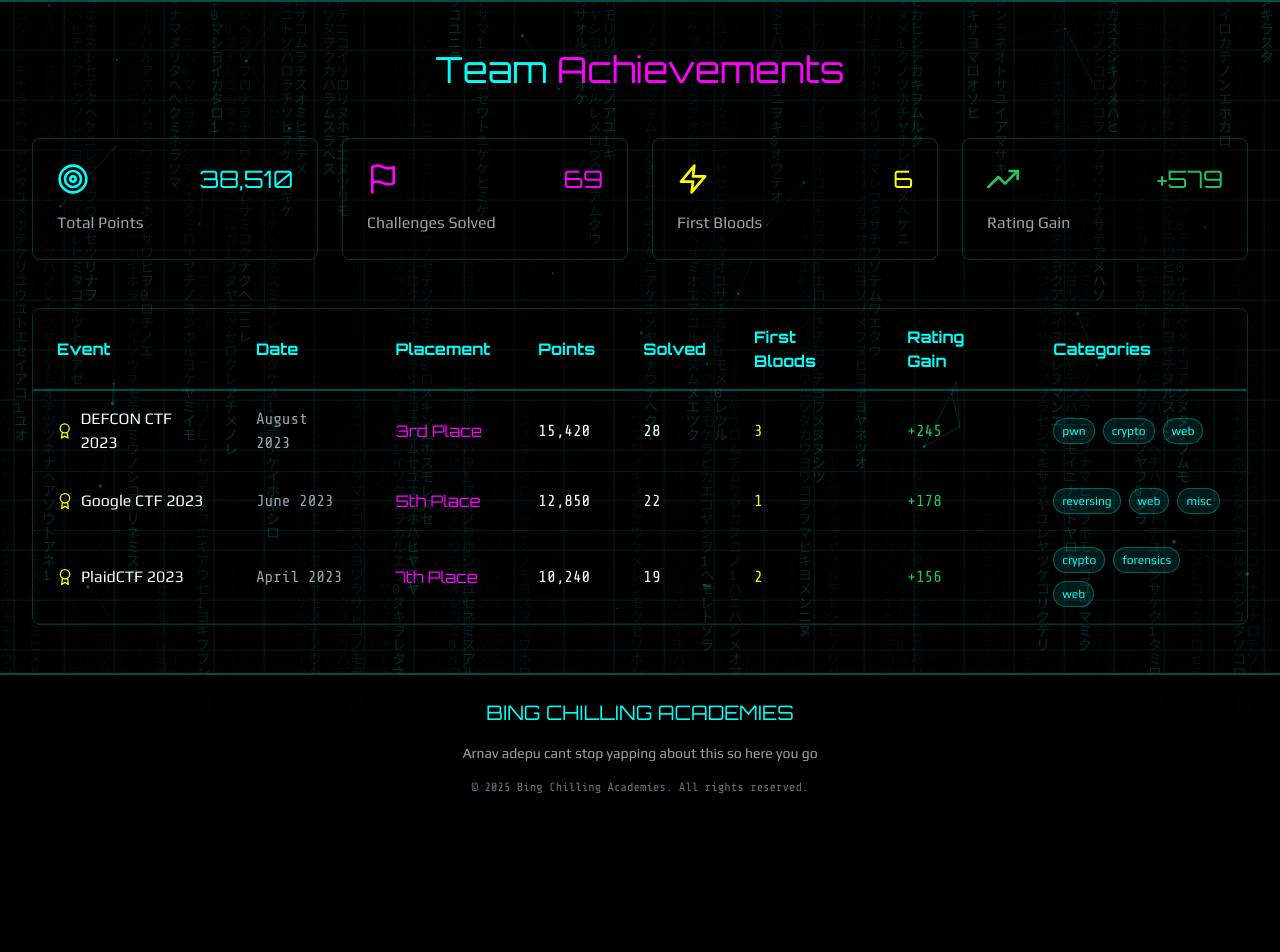
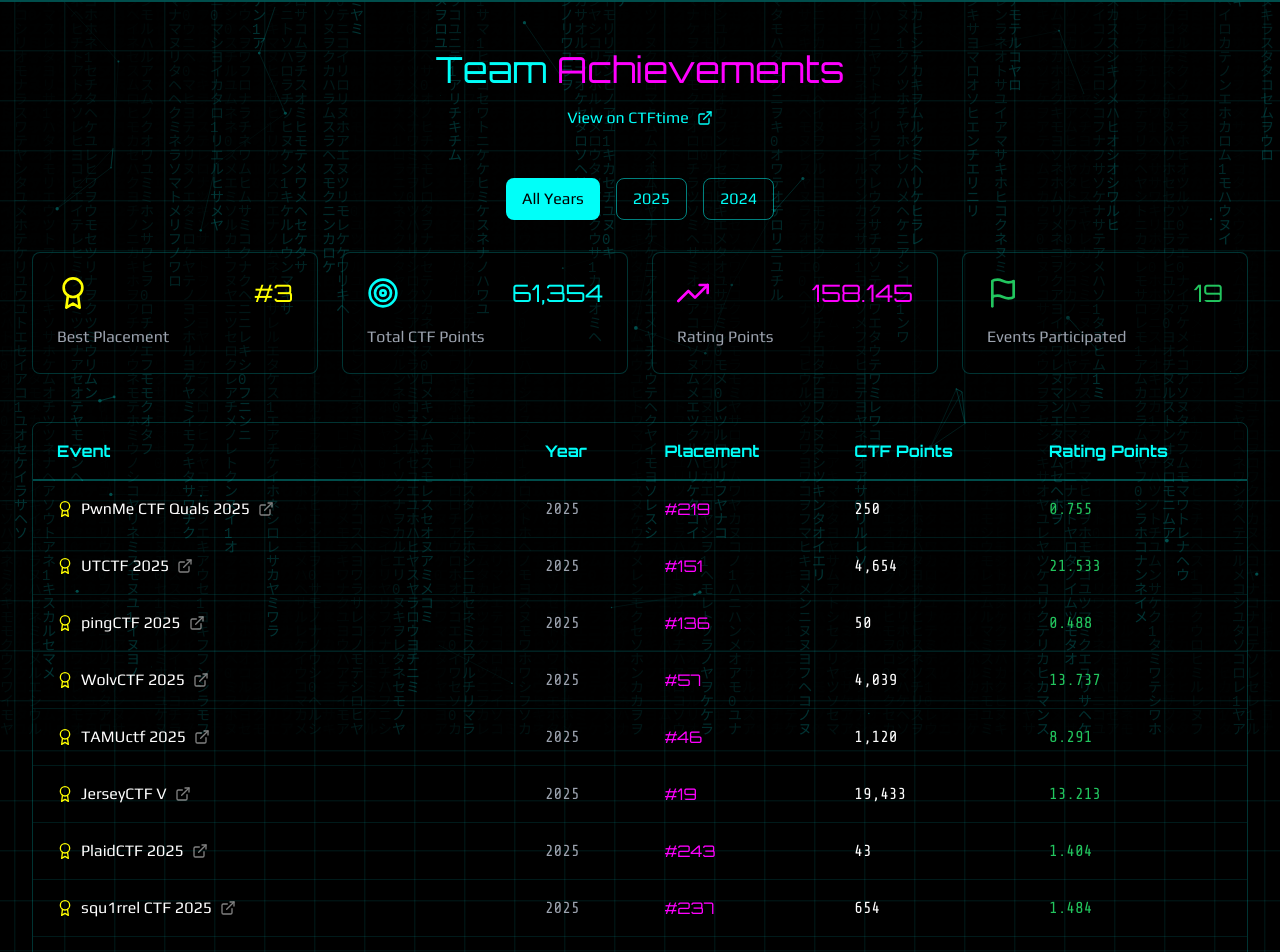
Before and after one commit to colding10/bing-chilling-academies-website-new, a Next.js app: page /achievements in a window 1280 px wide. Shown: the part 64-1016 px from the top of the page. Before the commit the page ends 883 px from the top, so only its background shows below. Built offline with nearby package versions, Linux system fonts and the light colour scheme.

Commit message:
orz achievements

```diff
--- a/app/achievements/page.tsx
+++ b/app/achievements/page.tsx
@@ -1,24 +1,20 @@
-'use client'
+"use client";
 
-import { motion } from 'framer-motion'
-import { FiTarget, FiFlag, FiZap, FiTrendingUp, FiAward } from 'react-icons/fi'
+import { motion } from "framer-motion";
+import {
+  FiTarget,
+  FiFlag,
+  FiAward,
+  FiTrendingUp,
+  FiExternalLink,
+} from "react-icons/fi";
+import { useState, useMemo } from "react";
 
 interface StatCardProps {
-  label: string
-  value: string
-  color: string
-  icon: React.ElementType
-}
-
-interface Achievement {
-  event: string
-  date: string
-  placement: string
-  points: number
-  solved: number
-  firstBloods: number
-  ratingGain: number
-  categories: string[]
+  label: string;
+  value: string;
+  color: string;
+  icon: React.ElementType;
 }
 
 const StatCard = ({ label, value, color, icon: Icon }: StatCardProps) => (
@@ -33,68 +29,255 @@ const StatCard = ({ label, value, color, icon: Icon }: StatCardProps) => (
     </div>
     <p className="text-gray-400 font-play">{label}</p>
   </motion.div>
-)
+);
+
+interface Achievement {
+  event: string;
+  placement: number;
+  ctfPoints: number;
+  ratingPoints: number;
+  year: number;
+  eventUrl: string;
+}
 
 const achievements: Achievement[] = [
+  // 2025
   {
-    event: "DEFCON CTF 2023",
-    date: "August 2023",
-    placement: "3rd Place",
-    points: 15420,
-    solved: 28,
-    firstBloods: 3,
-    ratingGain: 245,
-    categories: ["pwn", "crypto", "web"]
+    event: "Texas Security Awareness Week 2025",
+    placement: 3,
+    ctfPoints: 7835,
+    ratingPoints: 38.025,
+    year: 2025,
+    eventUrl: "https://ctftime.org/event/2736",
   },
   {
-    event: "Google CTF 2023",
-    date: "June 2023",
-    placement: "5th Place",
-    points: 12850,
-    solved: 22,
-    firstBloods: 1,
-    ratingGain: 178,
-    categories: ["reversing", "web", "misc"]
+    event: "squ1rrel CTF 2025",
+    placement: 237,
+    ctfPoints: 654,
+    ratingPoints: 1.484,
+    year: 2025,
+    eventUrl: "https://ctftime.org/event/2708",
   },
   {
-    event: "PlaidCTF 2023",
-    date: "April 2023",
-    placement: "7th Place",
-    points: 10240,
-    solved: 19,
-    firstBloods: 2,
-    ratingGain: 156,
-    categories: ["crypto", "forensics", "web"]
+    event: "PlaidCTF 2025",
+    placement: 243,
+    ctfPoints: 43,
+    ratingPoints: 1.404,
+    year: 2025,
+    eventUrl: "https://ctftime.org/event/2508",
   },
-]
+  {
+    event: "JerseyCTF V",
+    placement: 19,
+    ctfPoints: 19433,
+    ratingPoints: 13.213,
+    year: 2025,
+    eventUrl: "https://ctftime.org/event/2667",
+  },
+  {
+    event: "TAMUctf 2025",
+    placement: 46,
+    ctfPoints: 1120,
+    ratingPoints: 8.291,
+    year: 2025,
+    eventUrl: "https://ctftime.org/event/2681",
+  },
+  {
+    event: "WolvCTF 2025",
+    placement: 57,
+    ctfPoints: 4039,
+    ratingPoints: 13.737,
+    year: 2025,
+    eventUrl: "https://ctftime.org/event/2579",
+  },
+  {
+    event: "pingCTF 2025",
+    placement: 136,
+    ctfPoints: 50,
+    ratingPoints: 0.488,
+    year: 2025,
+    eventUrl: "https://ctftime.org/event/2670",
+  },
+  {
+    event: "UTCTF 2025",
+    placement: 151,
+    ctfPoints: 4654,
+    ratingPoints: 21.533,
+    year: 2025,
+    eventUrl: "https://ctftime.org/event/2641",
+  },
+  {
+    event: "PwnMe CTF Quals 2025",
+    placement: 219,
+    ctfPoints: 250,
+    ratingPoints: 0.755,
+    year: 2025,
+    eventUrl: "https://ctftime.org/event/2658",
+  },
+  // 2024
+  {
+    event: "vsCTF 2024",
+    placement: 86,
+    ctfPoints: 2509,
+    ratingPoints: 7.963,
+    year: 2024,
+    eventUrl: "https://ctftime.org/event/2248",
+  },
+  {
+    event: "BCACTF 5.0",
+    placement: 272,
+    ctfPoints: 510,
+    ratingPoints: 4.168,
+    year: 2024,
+    eventUrl: "https://ctftime.org/event/2274",
+  },
+  {
+    event: "BTCTF I",
+    placement: 98,
+    ctfPoints: 1740,
+    ratingPoints: 0,
+    year: 2024,
+    eventUrl: "https://ctftime.org/event/2340",
+  },
+  {
+    event: "UMDCTF 2024",
+    placement: 118,
+    ctfPoints: 1937,
+    ratingPoints: 6.772,
+    year: 2024,
+    eventUrl: "https://ctftime.org/event/2323",
+  },
+  {
+    event: "UMassCTF 2024",
+    placement: 207,
+    ctfPoints: 310,
+    ratingPoints: 1.607,
+    year: 2024,
+    eventUrl: "https://ctftime.org/event/2287",
+  },
+  {
+    event: "PlaidCTF 2024",
+    placement: 79,
+    ctfPoints: 151,
+    ratingPoints: 5.052,
+    year: 2024,
+    eventUrl: "https://ctftime.org/event/2245",
+  },
+  {
+    event: "SwampCTF 2024",
+    placement: 190,
+    ctfPoints: 200,
+    ratingPoints: 1.404,
+    year: 2024,
+    eventUrl: "https://ctftime.org/event/2138",
+  },
+  {
+    event: "AmateursCTF 2024",
+    placement: 59,
+    ctfPoints: 3376,
+    ratingPoints: 6.291,
+    year: 2024,
+    eventUrl: "https://ctftime.org/event/2226",
+  },
+  {
+    event: "UTCTF 2024",
+    placement: 52,
+    ctfPoints: 9697,
+    ratingPoints: 23.616,
+    year: 2024,
+    eventUrl: "https://ctftime.org/event/2302",
+  },
+  {
+    event: "JerseyCTF IV",
+    placement: 121,
+    ctfPoints: 2846,
+    ratingPoints: 2.342,
+    year: 2024,
+    eventUrl: "https://ctftime.org/event/2230",
+  },
+];
+
+type YearFilter = number | "all";
 
 export default function Achievements() {
-  const stats = [
-    {
-      label: "Total Points",
-      value: "38,510",
-      icon: FiTarget,
-      color: "text-custom-blue"
+  const [selectedYear, setSelectedYear] = useState<YearFilter>("all");
+  const [sortConfig, setSortConfig] = useState<{
+    key: keyof Achievement;
+    direction: "asc" | "desc";
+  }>({ key: "year", direction: "desc" });
+
+  // Define years array with proper typing
+  const years: YearFilter[] = ["all", 2025, 2024];
+
+  // Filter and sort achievements
+  const filteredAchievements = useMemo(() => {
+    let filtered = [...achievements];
+    if (selectedYear !== "all") {
+      filtered = filtered.filter((a) => a.year === selectedYear);
+    }
+
+    return filtered.sort((a, b) => {
+      if (sortConfig.direction === "asc") {
+        return a[sortConfig.key] > b[sortConfig.key] ? 1 : -1;
+      }
+      return a[sortConfig.key] < b[sortConfig.key] ? 1 : -1;
+    });
+  }, [selectedYear, sortConfig]);
+
+  // Calculate dynamic stats
+  const stats = useMemo(() => {
+    const yearStats = filteredAchievements.reduce(
+      (acc, curr) => {
+        return {
+          totalCtfPoints: acc.totalCtfPoints + curr.ctfPoints,
+          totalRatingPoints: acc.totalRatingPoints + curr.ratingPoints,
+          bestPlacement: Math.min(acc.bestPlacement, curr.placement),
+          eventCount: acc.eventCount + 1,
+        };
       },
       {
-      label: "Challenges Solved",
-      value: "69",
-      icon: FiFlag,
-      color: "text-custom-pink"
+        totalCtfPoints: 0,
+        totalRatingPoints: 0,
+        bestPlacement: Infinity,
+        eventCount: 0,
+      }
+    );
+
+    return [
+      {
+        label: "Best Placement",
+        value: `#${yearStats.bestPlacement}`,
+        icon: FiAward,
+        color: "text-custom-yellow",
       },
       {
-      label: "First Bloods",
-      value: "6",
-      icon: FiZap,
-      color: "text-custom-yellow"
+        label: "Total CTF Points",
+        value: yearStats.totalCtfPoints.toLocaleString(),
+        icon: FiTarget,
+        color: "text-custom-blue",
       },
       {
-      label: "Rating Gain",
-      value: "+579",
+        label: "Rating Points",
+        value: yearStats.totalRatingPoints.toFixed(3),
         icon: FiTrendingUp,
-      color: "text-green-500"
+        color: "text-custom-pink",
       },
-  ]
+      {
+        label: "Events Participated",
+        value: yearStats.eventCount.toString(),
+        icon: FiFlag,
+        color: "text-green-500",
+      },
+    ];
+  }, [filteredAchievements]);
+
+  const handleSort = (key: keyof Achievement) => {
+    setSortConfig((current) => ({
+      key,
+      direction:
+        current.key === key && current.direction === "desc" ? "asc" : "desc",
+    }));
+  };
 
   return (
     <div className="max-w-7xl mx-auto p-4">
@@ -103,11 +286,41 @@ export default function Achievements() {
         animate={{ opacity: 1, y: 0 }}
         transition={{ duration: 0.5 }}
       >
-        <h1 className="text-4xl font-orbitron text-center mb-12">
-          <span className="text-custom-blue">Team</span>{' '}
+        <div className="flex flex-col items-center mb-12">
+          <h1 className="text-4xl font-orbitron text-center mb-4">
+            <span className="text-custom-blue">Team</span>{" "}
             <span className="text-custom-pink">Achievements</span>
           </h1>
 
+          <a
+            href="https://ctftime.org/team/283028"
+            target="_blank"
+            rel="noopener noreferrer"
+            className="flex items-center space-x-2 text-custom-blue hover:text-custom-pink transition-colors"
+          >
+            <span className="font-play">View on CTFtime</span>
+            <FiExternalLink className="w-4 h-4" />
+          </a>
+        </div>
+
+        {/* Year Filter */}
+        <div className="flex justify-center mb-8 space-x-4">
+          {years.map((year) => (
+            <button
+              key={year}
+              onClick={() => setSelectedYear(year)}
+              className={`px-4 py-2 rounded-lg transition-all ${
+                selectedYear === year
+                  ? "bg-custom-blue text-black"
+                  : "border border-custom-blue/50 text-custom-blue hover:border-custom-blue"
+              }`}
+            >
+              {year === "all" ? "All Years" : year}
+            </button>
+          ))}
+        </div>
+
+        {/* Stats Cards */}
         <div className="grid grid-cols-1 md:grid-cols-4 gap-6 mb-12">
           {stats.map((stat) => (
             <StatCard
@@ -125,18 +338,40 @@ export default function Achievements() {
           <table className="w-full border-collapse">
             <thead>
               <tr className="text-left border-b-2 border-custom-blue/30 bg-custom-black/30">
-                <th className="py-4 px-6 font-orbitron text-custom-blue">Event</th>
-                <th className="py-4 px-6 font-orbitron text-custom-blue">Date</th>
-                <th className="py-4 px-6 font-orbitron text-custom-blue">Placement</th>
-                <th className="py-4 px-6 font-orbitron text-custom-blue">Points</th>
-                <th className="py-4 px-6 font-orbitron text-custom-blue">Solved</th>
-                <th className="py-4 px-6 font-orbitron text-custom-blue">First Bloods</th>
-                <th className="py-4 px-6 font-orbitron text-custom-blue">Rating Gain</th>
-                <th className="py-4 px-6 font-orbitron text-custom-blue">Categories</th>
+                <th
+                  onClick={() => handleSort("event")}
+                  className="py-4 px-6 font-orbitron text-custom-blue cursor-pointer hover:text-custom-pink"
+                >
+                  Event
+                </th>
+                <th
+                  onClick={() => handleSort("year")}
+                  className="py-4 px-6 font-orbitron text-custom-blue cursor-pointer hover:text-custom-pink"
+                >
+                  Year
+                </th>
+                <th
+                  onClick={() => handleSort("placement")}
+                  className="py-4 px-6 font-orbitron text-custom-blue cursor-pointer hover:text-custom-pink"
+                >
+                  Placement
+                </th>
+                <th
+                  onClick={() => handleSort("ctfPoints")}
+                  className="py-4 px-6 font-orbitron text-custom-blue cursor-pointer hover:text-custom-pink"
+                >
+                  CTF Points
+                </th>
+                <th
+                  onClick={() => handleSort("ratingPoints")}
+                  className="py-4 px-6 font-orbitron text-custom-blue cursor-pointer hover:text-custom-pink"
+                >
+                  Rating Points
+                </th>
               </tr>
             </thead>
             <tbody>
-              {achievements.map((achievement, index) => (
+              {filteredAchievements.map((achievement, index) => (
                 <motion.tr
                   key={achievement.event}
                   initial={{ opacity: 0, x: -20 }}
@@ -145,29 +380,28 @@ export default function Achievements() {
                   className="border-b border-custom-blue/10 hover:bg-custom-blue/5 transition-colors"
                 >
                   <td className="py-4 px-6 font-play">
-                    <div className="flex items-center space-x-2">
+                    <a
+                      href={achievement.eventUrl}
+                      target="_blank"
+                      rel="noopener noreferrer"
+                      className="flex items-center space-x-2 hover:text-custom-pink transition-colors"
+                    >
                       <FiAward className="text-custom-yellow" />
                       <span>{achievement.event}</span>
-                    </div>
+                      <FiExternalLink className="w-4 h-4 opacity-50" />
+                    </a>
                   </td>
-                  <td className="py-4 px-6 font-share-tech text-gray-400">{achievement.date}</td>
-                  <td className="py-4 px-6 font-orbitron text-custom-pink">{achievement.placement}</td>
-                  <td className="py-4 px-6 font-share-tech">{achievement.points.toLocaleString()}</td>
-                  <td className="py-4 px-6 font-share-tech">{achievement.solved}</td>
-                  <td className="py-4 px-6 font-share-tech text-custom-yellow">{achievement.firstBloods}</td>
-                  <td className="py-4 px-6 font-share-tech text-green-500">+{achievement.ratingGain}</td>
-                  <td className="py-4 px-6">
-                    <div className="flex flex-wrap gap-2">
-                      {achievement.categories.map((category) => (
-                        <span
-                          key={category}
-                          className="px-2 py-1 text-xs font-play bg-custom-blue/10
-                          border border-custom-blue/30 rounded-full text-custom-blue"
-                        >
-                          {category}
-                        </span>
-                      ))}
-                    </div>
+                  <td className="py-4 px-6 font-share-tech text-gray-400">
+                    {achievement.year}
+                  </td>
+                  <td className="py-4 px-6 font-orbitron text-custom-pink">
+                    #{achievement.placement}
+                  </td>
+                  <td className="py-4 px-6 font-share-tech">
+                    {achievement.ctfPoints.toLocaleString()}
+                  </td>
+                  <td className="py-4 px-6 font-share-tech text-green-500">
+                    {achievement.ratingPoints.toFixed(3)}
                   </td>
                 </motion.tr>
               ))}
@@ -176,5 +410,5 @@ export default function Achievements() {
         </div>
       </motion.div>
     </div>
-  )
+  );
 }
```
Lines whose indentation alone changed are shown as unchanged.
